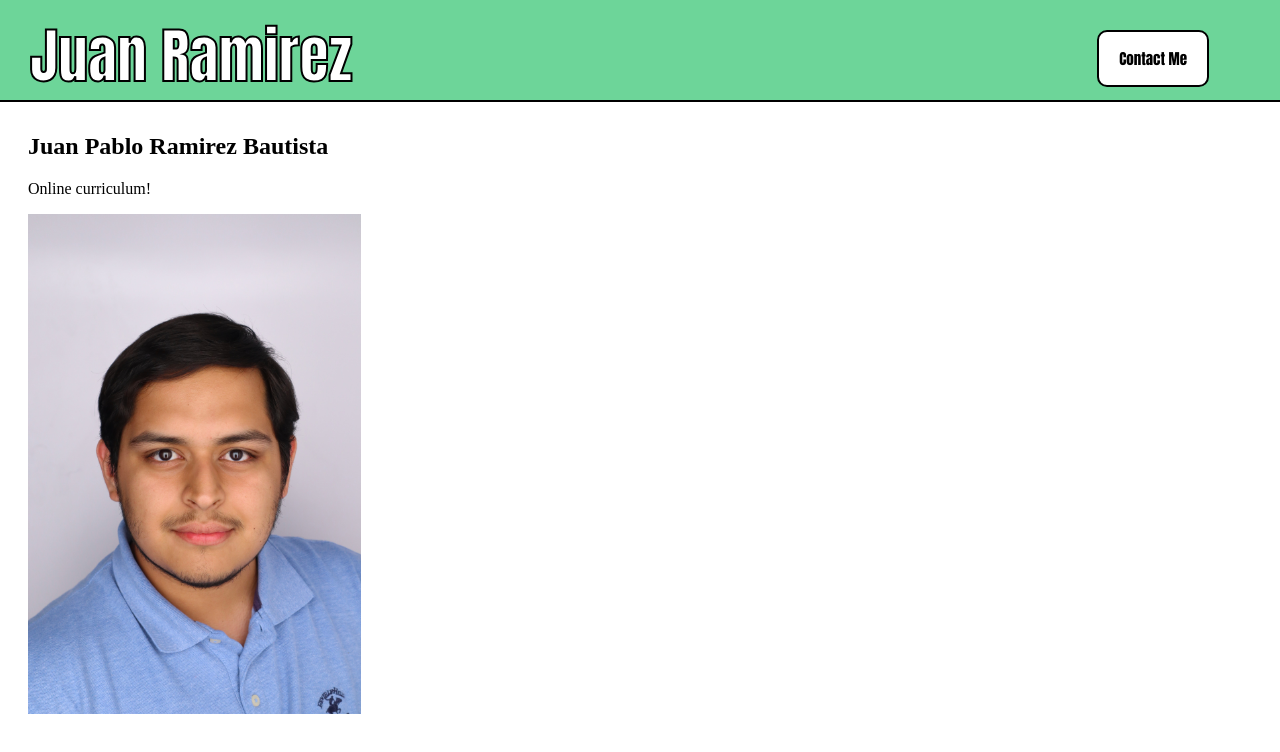
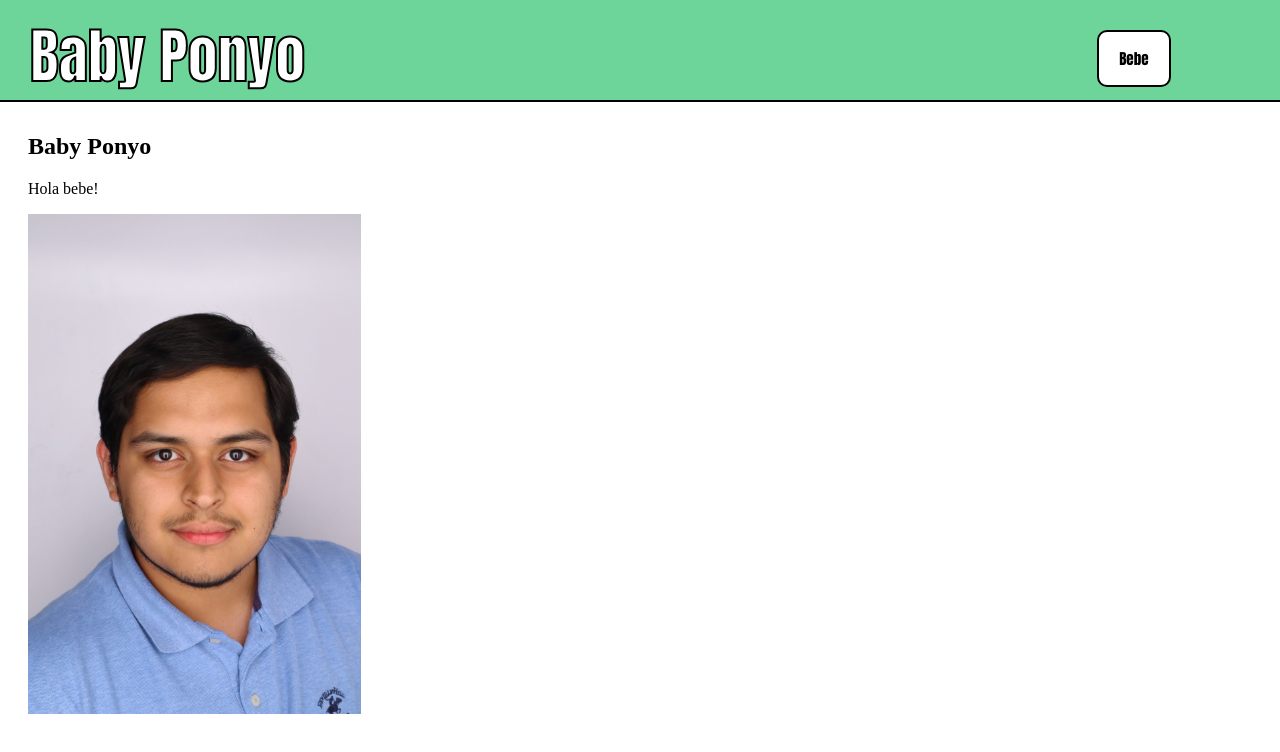
Before and after one commit to jp0ram/babyponyo, a plain HTML site: page index.html in a window 1280 px wide. Drawn offline with Linux system fonts and the light colour scheme.

Commit message:
Update index.html

```diff
--- a/index.html
+++ b/index.html
@@ -2,7 +2,7 @@
 <link rel="stylesheet" href="style.css">
 <html>
     <head>
-<title>Juan Ramirez</title>
+<title>Baby Ponyo</title>
 <link href="https://fonts.googleapis.com/css2?family=Anton&display=swap" rel="stylesheet">
     </head>
     <body>
@@ -10,15 +10,15 @@
             <div style="display: grid;
             grid-template-columns: 6fr 1fr;">
                 <div>
-                    <a href="/" class="maintitle" >Juan Ramirez</a>
+                    <a href="/" class="maintitle" >Baby Ponyo</a>
                 </div>
                 <div>
-                    <a href="/info.html"><button class="titlebutton">Contact Me</button></a>
+                    <a href="/info.html"><button class="titlebutton">Bebe</button></a>
                 </div>
             </div>
         </header>
-<h2>Juan Pablo Ramirez Bautista</h2>
-<p>Online curriculum!</p>
+<h2>Baby Ponyo</h2>
+<p>Hola bebe!</p>
 <img src="Juan Ramirez.JPG" height="500">
 </body>
 </html>
```
